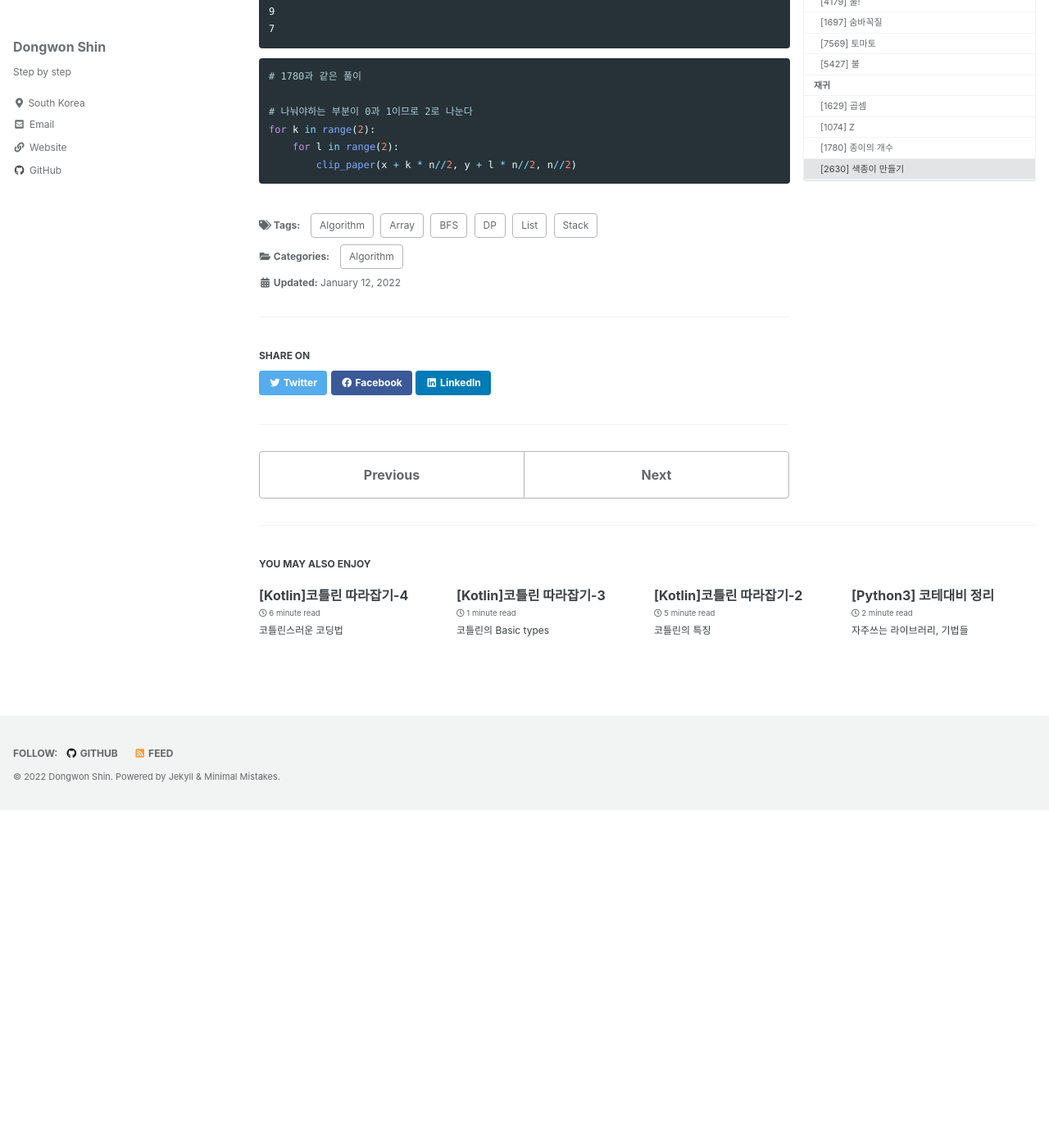
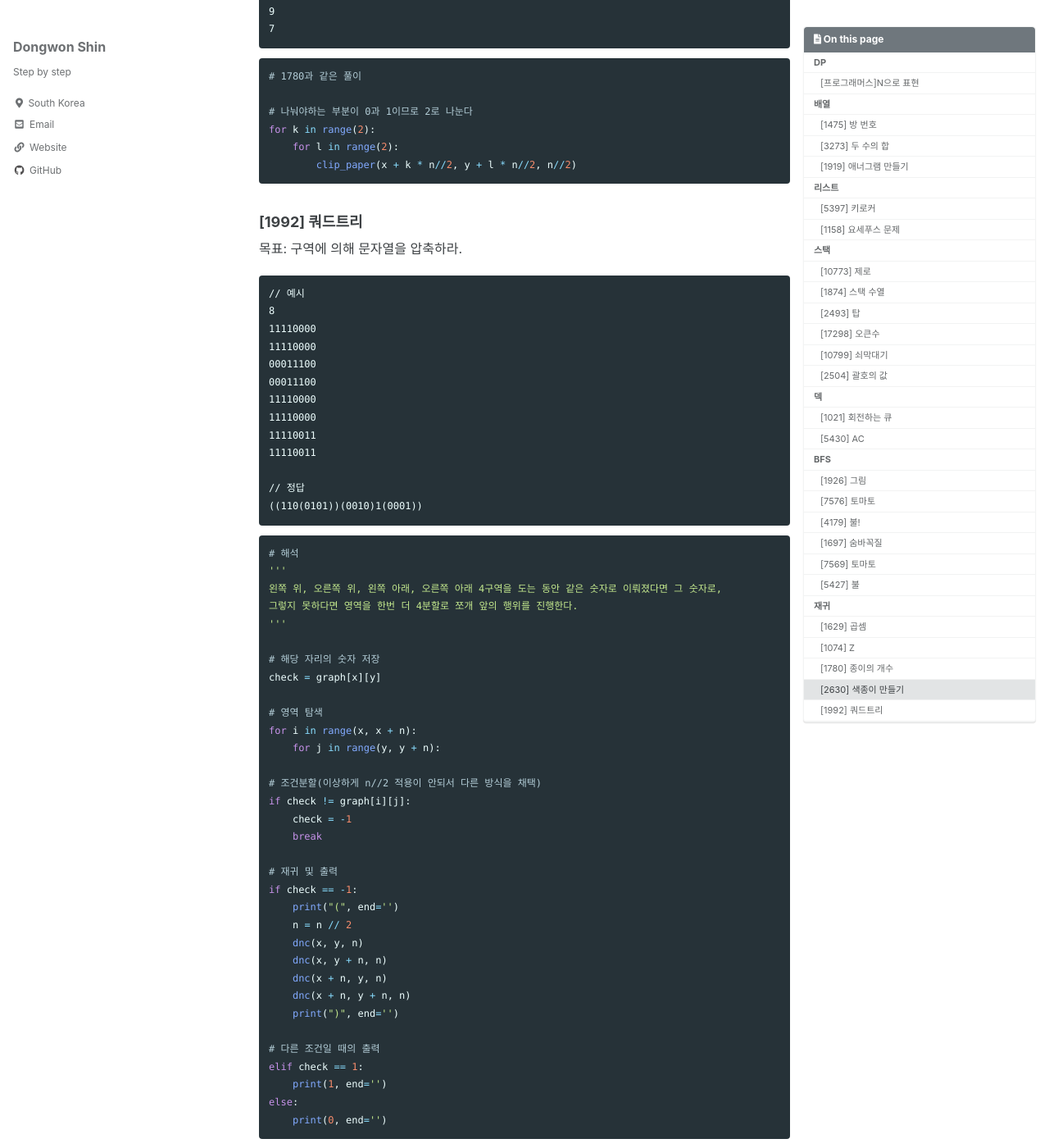
Before and after one commit to ponopono0322/ponopono0322.github.io, a Jekyll site: the page built from _posts/2022-01-12-algorithm.md, in a window 1280 px wide and 1400 px high, scrolled down 15676 px. Shown: the whole window at 82% size. Built offline with Jekyll 4.4.1, drawn with Linux system fonts in a browser that asks for light colours; cached includes are drawn as plain includes; some web fonts are replaced; before the commit the page ends 16664 px from its top, so only the background shows below that.

Commit message:
Update 2022-01-12-algorithm.md

````diff
--- a/_posts/2022-01-12-algorithm.md
+++ b/_posts/2022-01-12-algorithm.md
@@ -743,3 +743,57 @@ for k in range(2):
     for l in range(2):
         clip_paper(x + k * n//2, y + l * n//2, n//2)
 ```
+
+### [1992] 쿼드트리
+목표: 구역에 의해 문자열을 압축하라.
+```
+// 예시
+8
+11110000
+11110000
+00011100
+00011100
+11110000
+11110000
+11110011
+11110011
+
+// 정답
+((110(0101))(0010)1(0001))
+```
+
+```python
+# 해석
+'''
+왼쪽 위, 오른쪽 위, 왼쪽 아래, 오른쪽 아래 4구역을 도는 동안 같은 숫자로 이뤄졌다면 그 숫자로,
+그렇지 못하다면 영역을 한번 더 4분할로 쪼개 앞의 행위를 진행한다.
+'''
+
+# 해당 자리의 숫자 저장
+check = graph[x][y]
+
+# 영역 탐색
+for i in range(x, x + n):
+    for j in range(y, y + n):
+
+# 조건분할(이상하게 n//2 적용이 안되서 다른 방식을 채택)
+if check != graph[i][j]:
+    check = -1
+    break
+
+# 재귀 및 출력
+if check == -1:
+    print("(", end='')
+    n = n // 2
+    dnc(x, y, n)
+    dnc(x, y + n, n)
+    dnc(x + n, y, n)
+    dnc(x + n, y + n, n)
+    print(")", end='')
+
+# 다른 조건일 때의 출력
+elif check == 1:
+    print(1, end='')
+else:
+    print(0, end='')
+```
````
